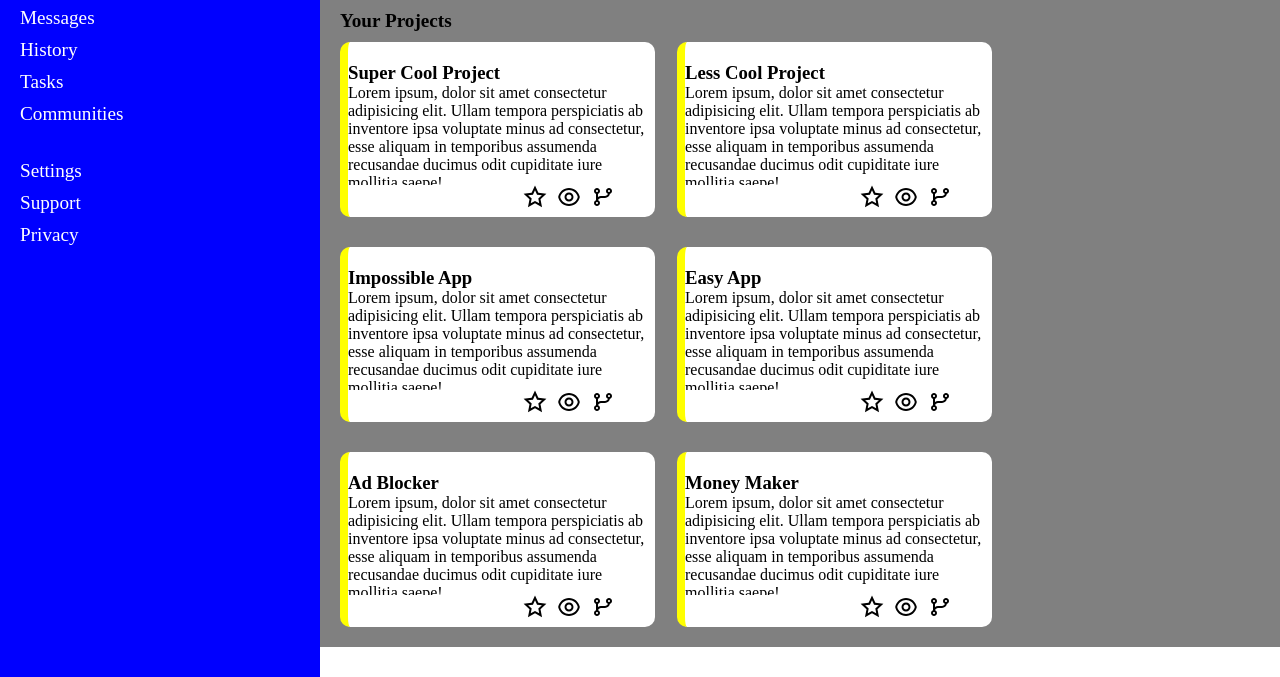
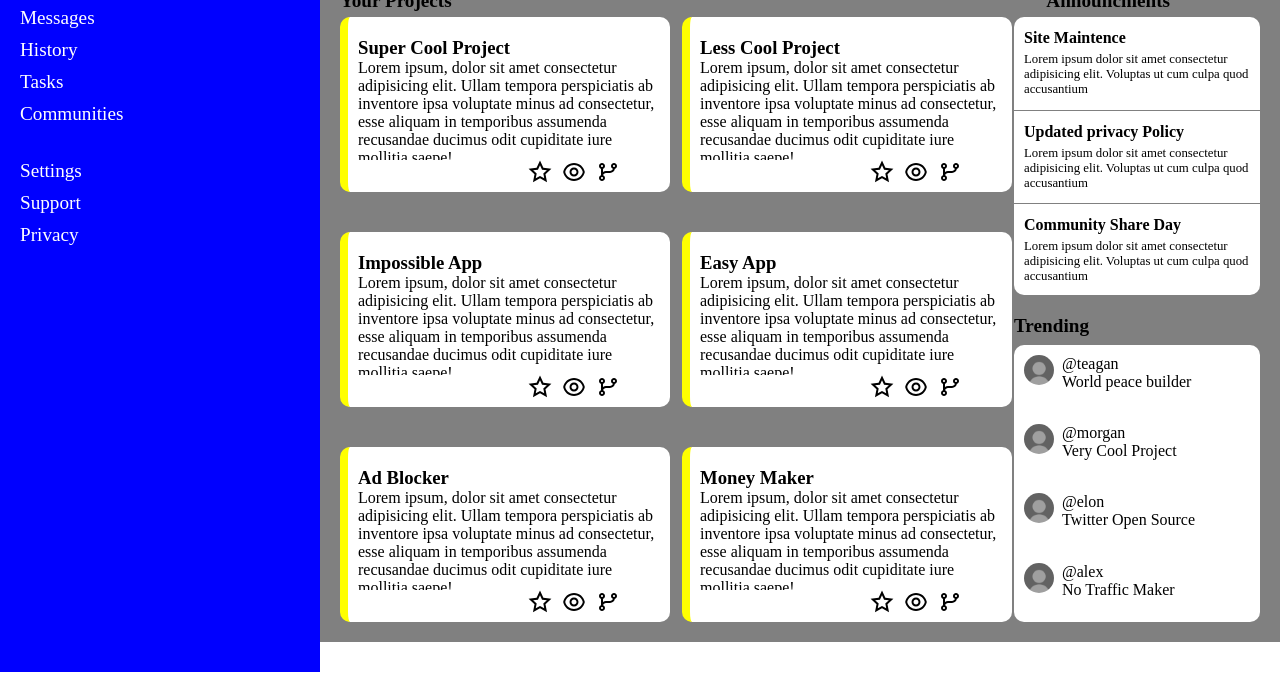
Before and after one commit to Darrenf040/Admin-Dashboard, a plain HTML site: page index.html in a window 1280 px wide. Shown: the part 170-847 px from the top of the page. Drawn offline with Linux system fonts and the light colour scheme.

Commit message:
right cards

```diff
--- a/index.html
+++ b/index.html
@@ -53,7 +53,10 @@
         </div>
     </div>
     <div class="main-content">
-        <h1>Your Projects</h1>
+        <div class="top-main-content">
+            <h3 class="tag">Your Projects</h1>
+            <h3 class="tag" id="annoucment">Announcments</h3>
+        </div>
         <div class="card-content">
             <div class="projects">
                 <div class="card">
@@ -159,6 +162,67 @@
                     </div>
                 </div>
             </div>
+            <div class="long-cards-container">
+                <div class="long-card">
+                    <div class="long-card-info">
+                        <h3>Site Maintence</h3>
+                        <p>Lorem ipsum dolor sit amet consectetur adipisicing elit. Voluptas ut cum
+                        culpa quod accusantium
+                        </p>
+                    </div>
+                    <div class="long-card-info">
+                        <h3>Updated privacy Policy</h3>
+                        <p>Lorem ipsum dolor sit amet consectetur adipisicing elit. Voluptas ut cum
+                        culpa quod accusantium
+                        </p>
+                    </div>
+                    <div class="long-card-info">
+                        <h3>Community Share Day</h3>
+                        <p>Lorem ipsum dolor sit amet consectetur adipisicing elit. Voluptas ut cum
+                        culpa quod accusantium
+                        </p>
+                    </div>
+                </div>
+                <h3 class="tag">Trending</h3>
+                <div class="long-card">
+                    <div class="long-card-trending">
+                        <div class="trending-profile-pic">
+                            <img src="images/no-profile-pic.jpg" alt="">
+                        </div>
+                        <div>
+                            <p>@teagan</p>
+                            <p>World peace builder</p>
+                        </div>
+                    </div>
+                    <div class="long-card-trending">
+                        <div class="trending-profile-pic">
+                            <img src="images/no-profile-pic.jpg" alt="">
+                        </div>
+                        <div>
+                            <p>@morgan</p>
+                            <p>Very Cool Project</p>
+                        </div>
+                    </div>
+                    <div class="long-card-trending">
+                        <div class="trending-profile-pic">
+                            <img src="images/no-profile-pic.jpg" alt="">
+                        </div>
+                        <div>
+                            <p>@elon</p>
+                            <p>Twitter Open Source</p>
+                        </div>
+                    </div>
+                    <div class="long-card-trending">
+                        <div class="trending-profile-pic">
+                            <img src="images/no-profile-pic.jpg" alt="">
+                        </div>
+                        <div>
+                            <p>@alex</p>
+                            <p>No Traffic Maker</p>
+                        </div>
+                    </div>
+                </div>
+            </div>
         </div>
     </div>
 
--- a/styles.css
+++ b/styles.css
@@ -1,3 +1,5 @@
+
+/*Sidebar*/
 body{
     display: grid;
     grid-template-columns: 1fr 3fr;
@@ -39,13 +41,14 @@ ul{
     margin-right: 10px;
 }
 
+/********Header**********/
 .header{
     background-color: whitesmoke;
     display: grid;
     grid-template-rows: 1fr 1fr;
     grid-template-columns: 2fr minmax(250px, 1fr);
     align-items: center;
-    padding: 10px 3%;
+    padding: 0px 3%;
 }
 #search{
     width: clamp(150px, 100%, 800px);
@@ -110,17 +113,19 @@ ul{
     height: 70px;
 }
 
+/*******Project cards******/
 .main-content{
     background-color: gray;
     padding: 20px;
 }
 .card-content{
     display: flex;
+    gap: 30px;
 }
 .projects{
     display: grid;
     grid-template-columns: repeat(2, 1fr);
-    gap: 30px;
+    gap: 40px;
     width: 70%;
 }
 .card{
@@ -128,7 +133,7 @@ ul{
     min-width: 200px;
     background-color: white;
     border-radius: 10px;
-    padding: 20px 0px;
+    padding: 20px 10px;
     border-left: yellow solid 8px;
     max-height:135px ;
 }
@@ -145,8 +150,64 @@ ul{
     gap: 10px;
     margin-right: 40px;
 }
-.main-content h1{
+.main-content .tag{
     margin: 0;
     font-size: 1.2rem;
-    margin-bottom: 10px;
+    margin-bottom: 5px;
 }
+
+/*******right cards*****/
+.long-cards-container{
+    flex: 1;
+    display: grid;
+    grid-template-rows: 1fr 10px 1fr;
+    gap: 20px;
+}
+.long-card{
+    background-color: white;
+    width: 100%;
+    height: 100%;
+    border-radius: 10px;
+}
+.long-card-info{
+    height: calc(100%/3);
+    border-bottom: solid 1px gray;
+    display: flex;
+    flex-direction:column ;
+    justify-content: center;
+    padding: 0 10px;
+
+}
+.long-card-info h3, .long-card-info p{
+    margin: 0;
+    font-size: 1rem;
+}
+.long-card-info p{
+    font-size: .8rem;
+    margin-top: 5px;
+}
+.long-card-trending{
+    display: flex;
+    height: calc(100%/4);
+    padding: 10px;
+    box-sizing: border-box;
+}
+.long-card-trending p{
+    margin: 0;
+}
+.trending-profile-pic{
+    width: 30px;
+    margin-right: 8px;
+}
+.trending-profile-pic img{
+    width: 100%;
+    border-radius:50% ;
+}
+.top-main-content{
+    display: flex;
+    justify-content: space-between;
+    align-items: flex-end;
+}
+#annoucment{
+    margin-right: 90px;
+}
```
Also changed, not shown: images/no-profile-pic.jpg (added).
